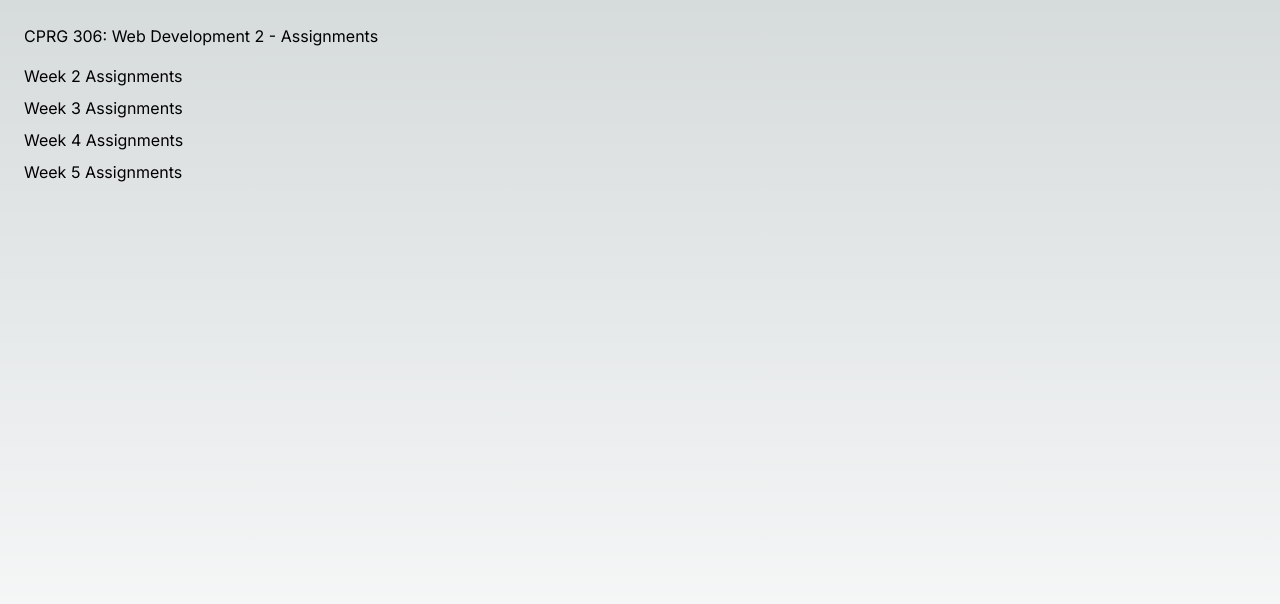
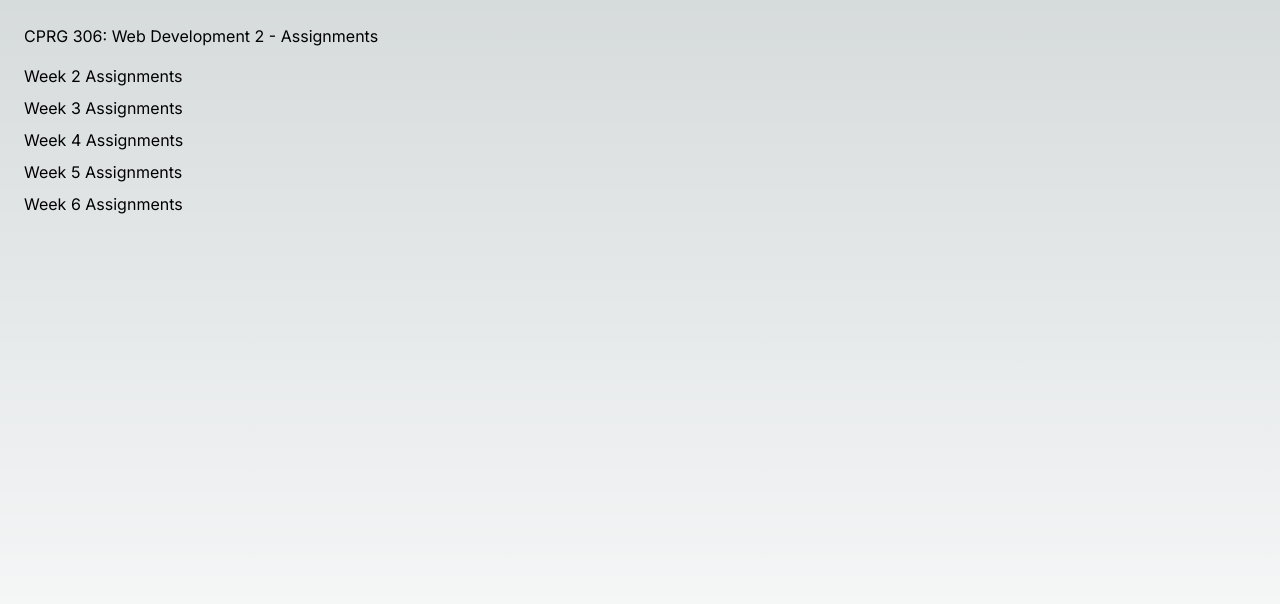
Before and after one commit to liasrwag/cprg306-assignments, a Next.js app: page / in a window 1280 px wide. Shown: the top 604 px of the page. Built offline with nearby package versions, Linux system fonts and the light colour scheme.

Commit message:
Update page.js

```diff
--- a/app/page.js
+++ b/app/page.js
@@ -18,6 +18,9 @@ export default function Home() {
       <div className='mb-2'>
       <Link href="/week-5">Week 5 Assignments</Link></div>
 
+      <div className='mb-2'>
+      <Link href="/week-6">Week 6 Assignments</Link></div>
+
     </div>
   );
 }
```
